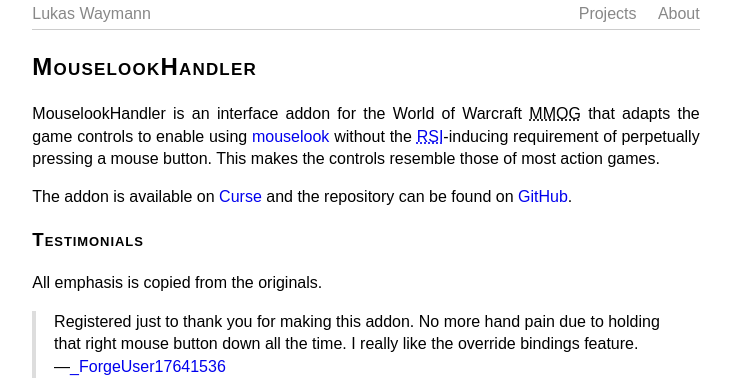
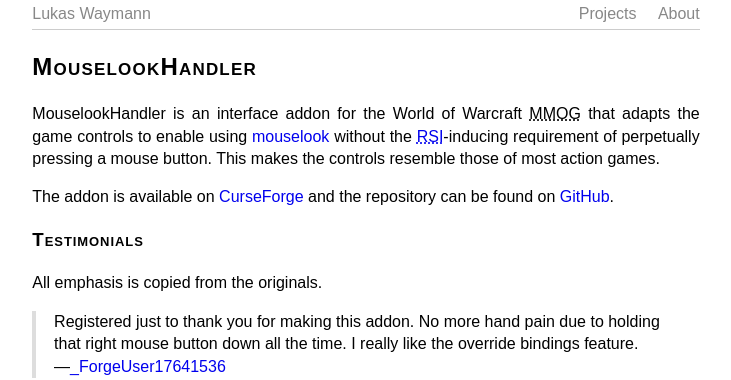
Before and after one commit to meribold/meribold.org, a Jekyll site: the page built from _projects/mouselookhandler.md, in a window 1280 px wide. Shown: the top 380 px of the page, without its empty margins (274-1005 px from the left). Built offline with Jekyll 4.4.1, drawn with Linux system fonts in a browser that asks for light colours.

Commit message:
Fix broken link

```diff
--- a/_projects/mouselookhandler.md
+++ b/_projects/mouselookhandler.md
@@ -10,7 +10,7 @@ controls to enable using [mouselook][] without the [RSI][]-inducing requirement
 perpetually pressing a mouse button.  This makes the controls resemble those of most
 action games.
 
-The addon is available on [Curse][] and the repository can be found on [GitHub][].
+The addon is available on [CurseForge][] and the repository can be found on [GitHub][].
 
 ## Testimonials
 
@@ -86,7 +86,7 @@ All emphasis is copied from the originals.
 [mouselook]: https://en.wikipedia.org/wiki/Free_look
 <!-- [mouselook]: https://en.wiktionary.org/wiki/mouselook -->
 [RSI]: https://en.wikipedia.org/wiki/Repetitive_strain_injury
-[Curse]: https://mods.curse.com/addons/wow/mouselookhandler
+[CurseForge]: https://www.curseforge.com/wow/addons/mouselookhandler
 [GitHub]: https://github.com/meribold/MouselookHandler
 
 *[MMOG]: Massively multiplayer online game
```
